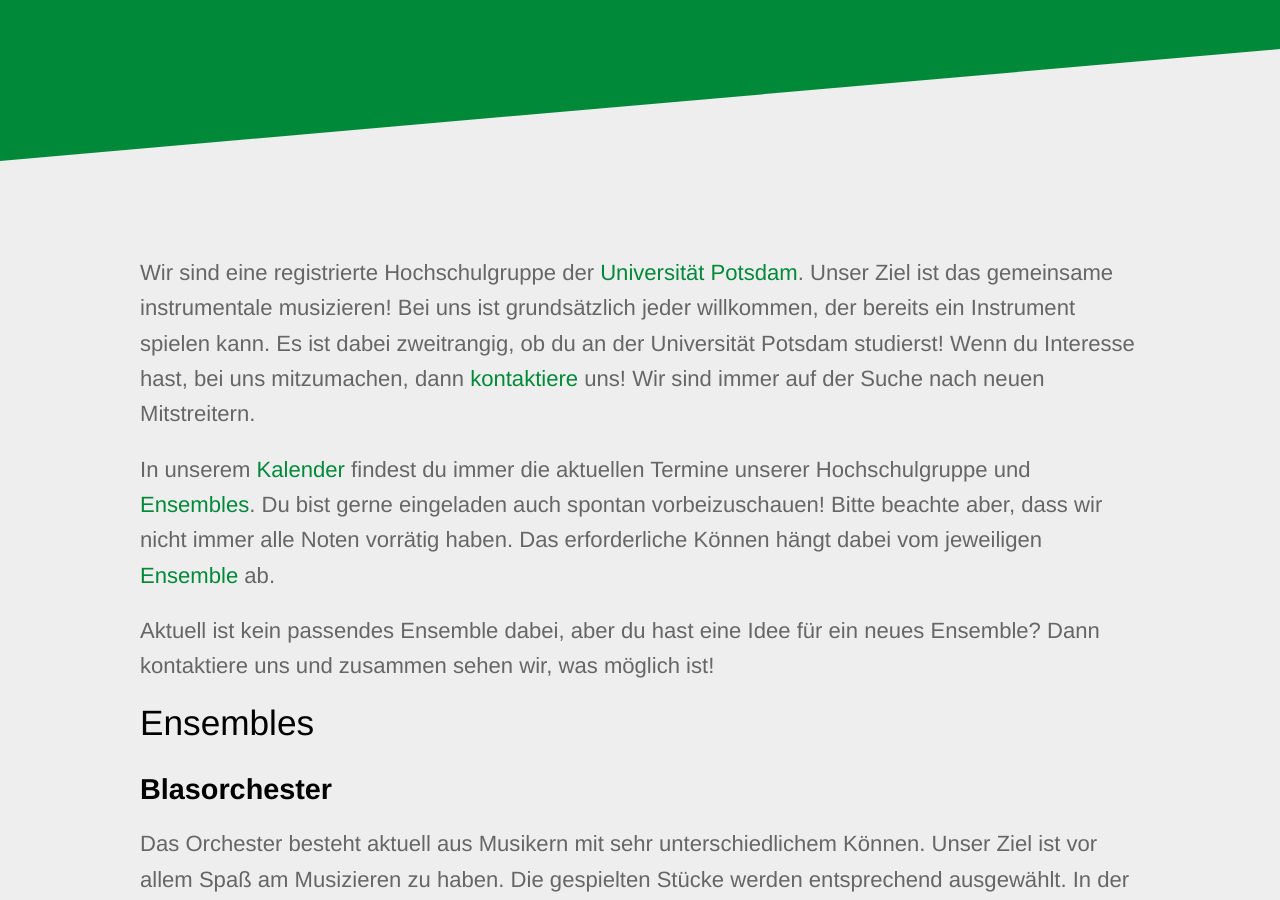
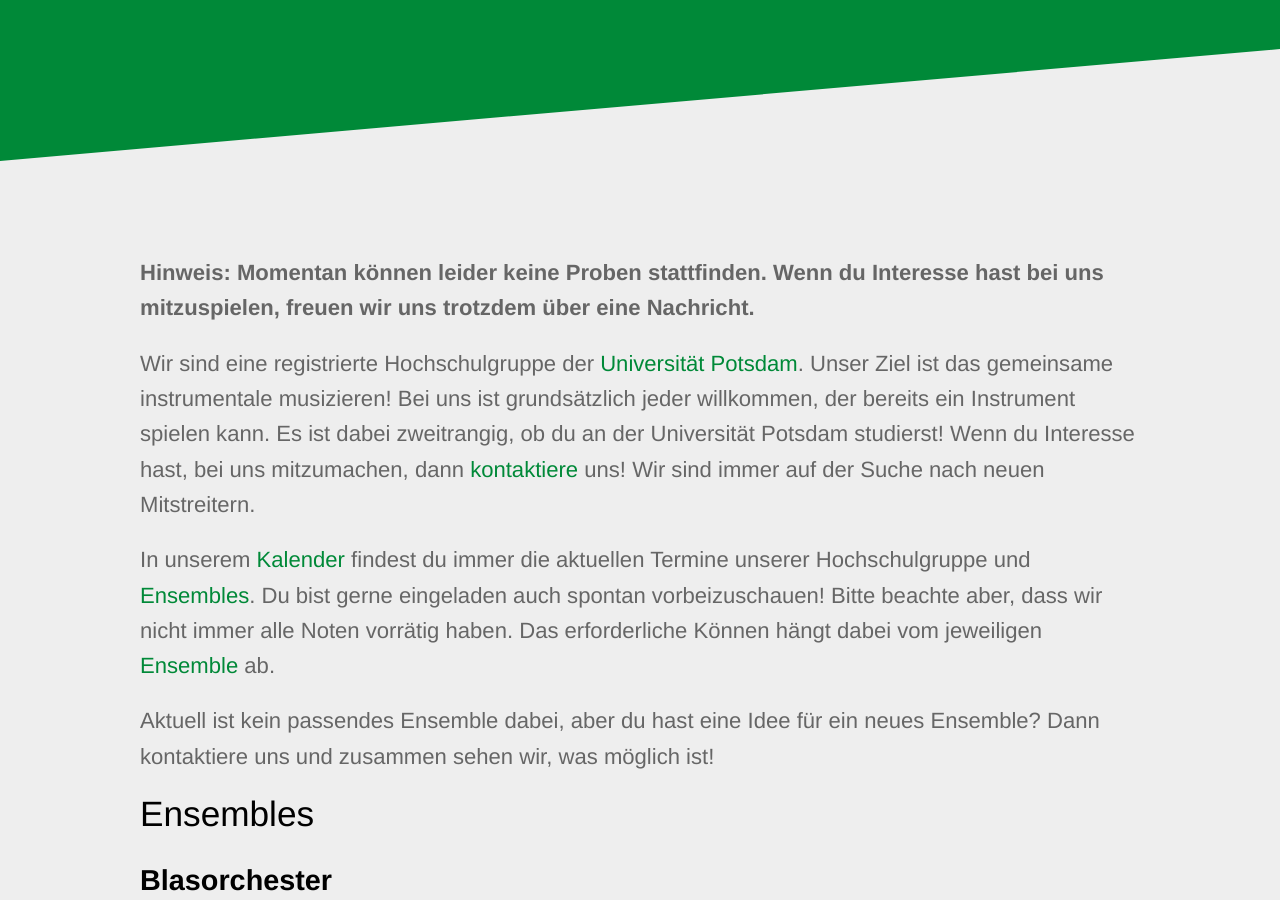
Before and after one commit to potsdamer-instrumentalisten/potsdamer-instrumentalisten.github.io, a Jekyll site: the page built from index.md, in a window 1280 px wide and 900 px high, scrolled down 467 px. Built offline with Jekyll 4.4.1, drawn with Linux system fonts in a browser that asks for light colours.

Commit message:
corona-hinweis

```diff
--- a/index.md
+++ b/index.md
@@ -2,6 +2,8 @@
 title: Hochschulgruppe Potsdamer Instrumentalisten
 subtitle:
 ---
+
+**Hinweis: Momentan können leider keine Proben stattfinden. Wenn du Interesse hast bei uns mitzuspielen, freuen wir uns trotzdem über eine Nachricht.**
 
 Wir sind eine registrierte Hochschulgruppe der [Universität Potsdam](https://www.uni-potsdam.de/de/organisation/weitere-einrichtungen/eingetragene-vereinigungen.html).
 Unser Ziel ist das gemeinsame instrumentale musizieren!
```
